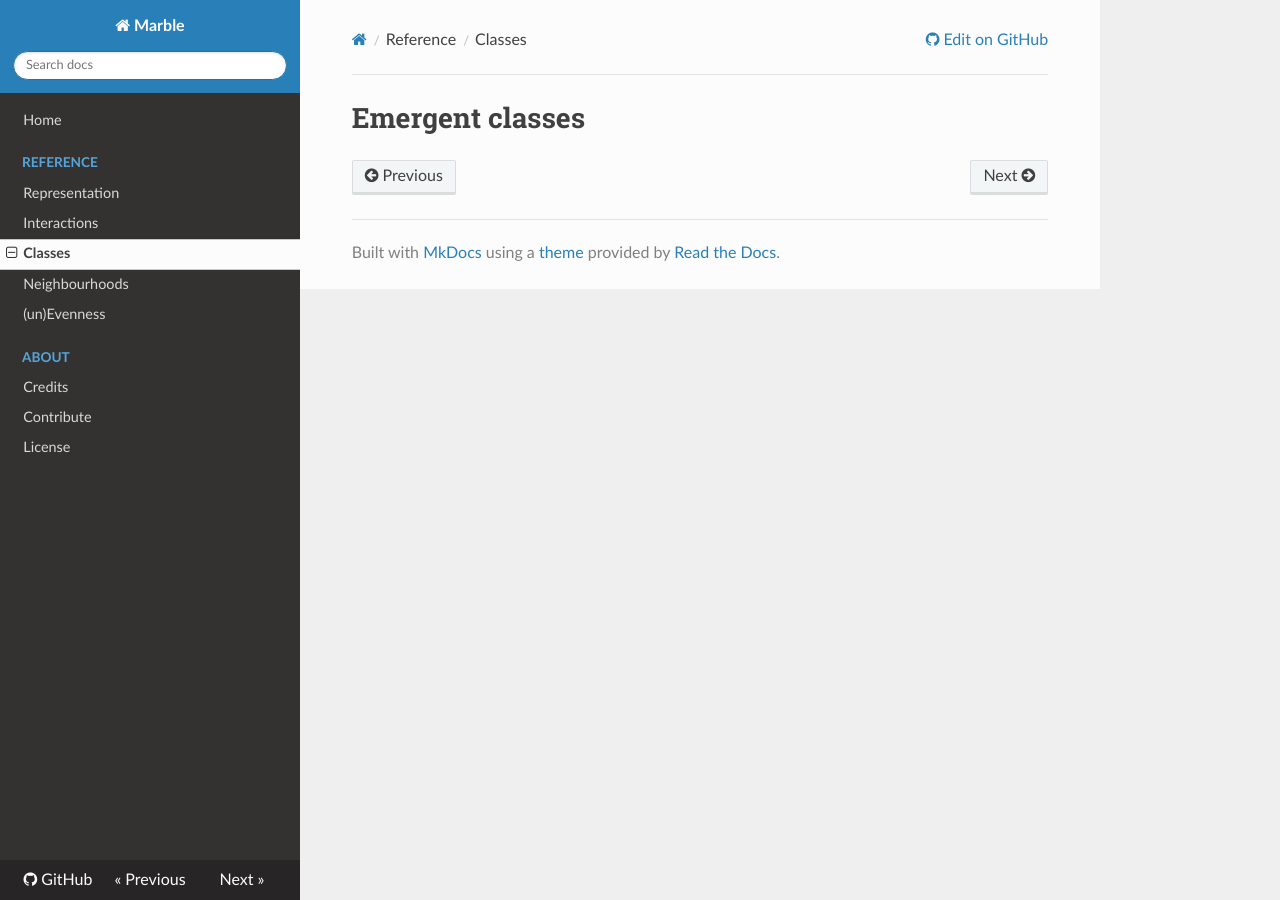
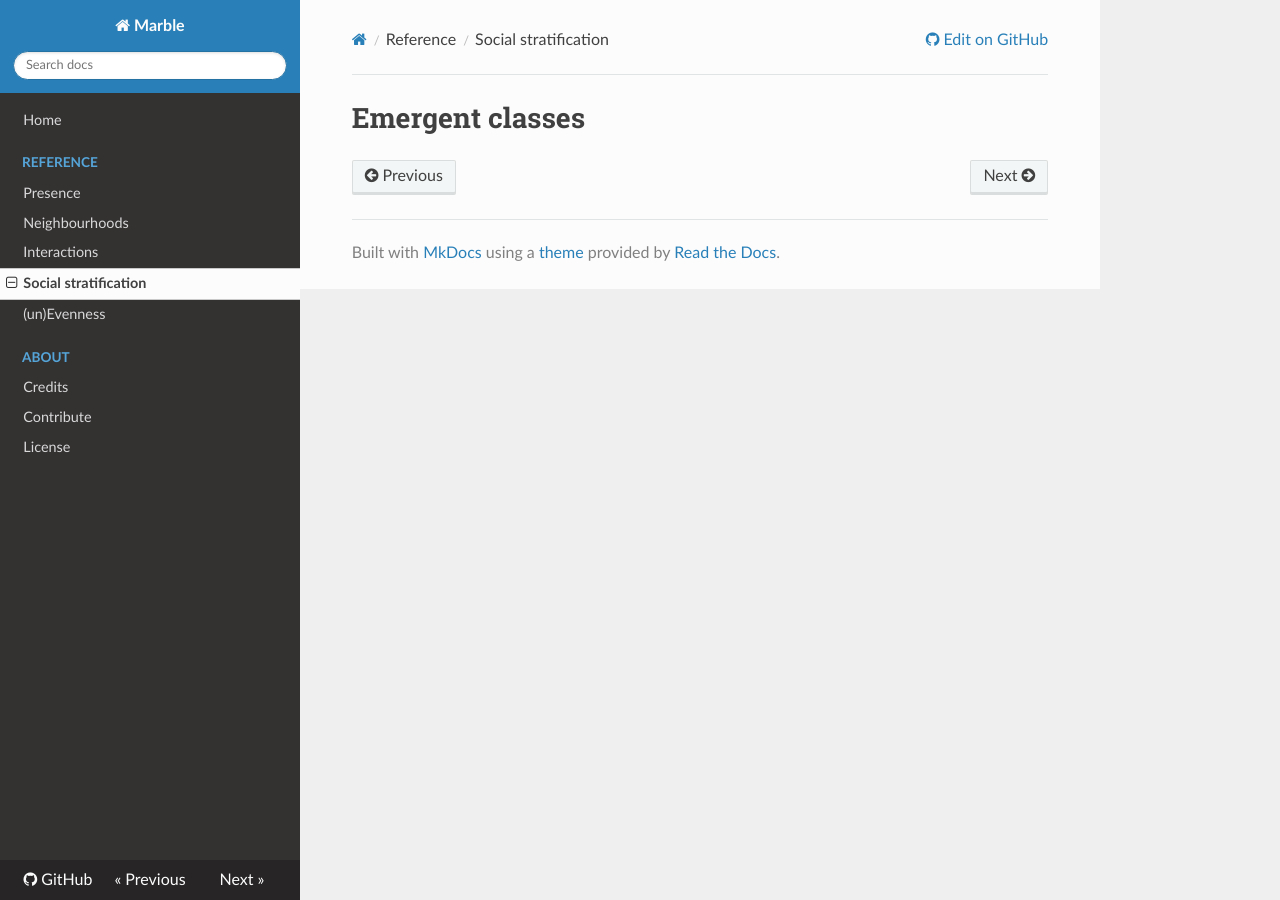
Before and after one commit to scities/marble, an MkDocs documentation site: the page built from docs/reference/classes.md, in a window 1280 px wide. Built offline with MkDocs 1.6.1, drawn with Linux system fonts in a browser that asks for light colours; nearby versions of some CDN libraries; old or Windows-style settings are respelled for this version of MkDocs.

Commit message:
Restructure the menu

```diff
--- a/mkdocs.yml
+++ b/mkdocs.yml
@@ -1,10 +1,10 @@
 site_name: Marble
 pages:
   - ['index.md', Home]
-  - ['reference/representation.md', Reference, Representation]
+  - ['reference/representation.md', Reference, Presence]
+  - ['reference/neighbourhoods.md', Reference, Neighbourhoods]
   - ['reference/interaction.md', Reference, Interactions]
-  - ['reference/classes.md', Reference, Classes]
-  - ['reference/neighbourhoods.md', Reference, Neighbourhoods]
+  - ['reference/classes.md', Reference, Social stratification]
   - ['reference/evenness.md', Reference, (un)Evenness]
   - ['about/credits.md', About, Credits]
   - ['about/contribute.md', About, Contribute]
```
